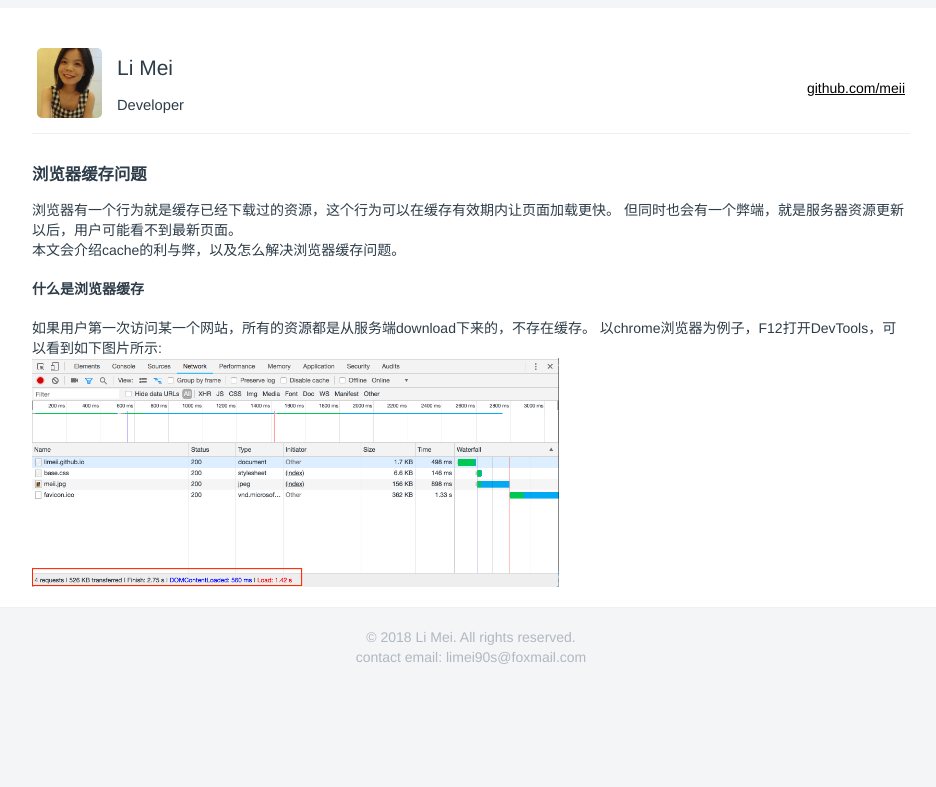
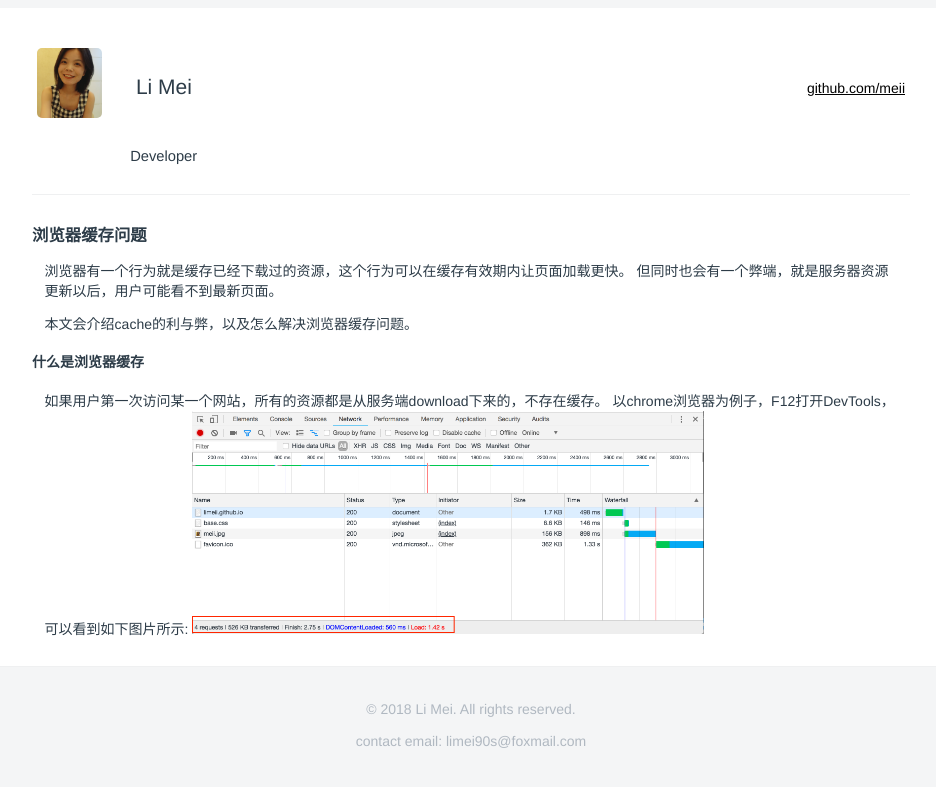
Before and after one commit to LiMeii/LiMeii.github.io, a Jekyll site: the page built from _posts/2018-09-20-cache-busting.md, in a window 1280 px wide. Shown: the top 787 px of the page, without its empty margins (177-1113 px from the left). Built offline with Jekyll 4.4.1, drawn with Linux system fonts in a browser that asks for light colours.

Commit message:
update p css

```diff
--- a/_posts/2018-09-20-cache-busting.md
+++ b/_posts/2018-09-20-cache-busting.md
@@ -15,6 +15,4 @@
 
 如果用户第一次访问某一个网站，所有的资源都是从服务端download下来的，不存在缓存。
 以chrome浏览器为例子，F12打开DevTools，可以看到如下图片所示:
-
-
 ![第一次访问]( https://limeii.github.io/assets/images/posts/cache-firstload.png){:height="60%" width="60%"}
--- a/assets/base.css
+++ b/assets/base.css
@@ -105,7 +105,7 @@
 }
 
 p {
-    margin: 0
+    margin: 0.9em
 }
 
 .header {
```
